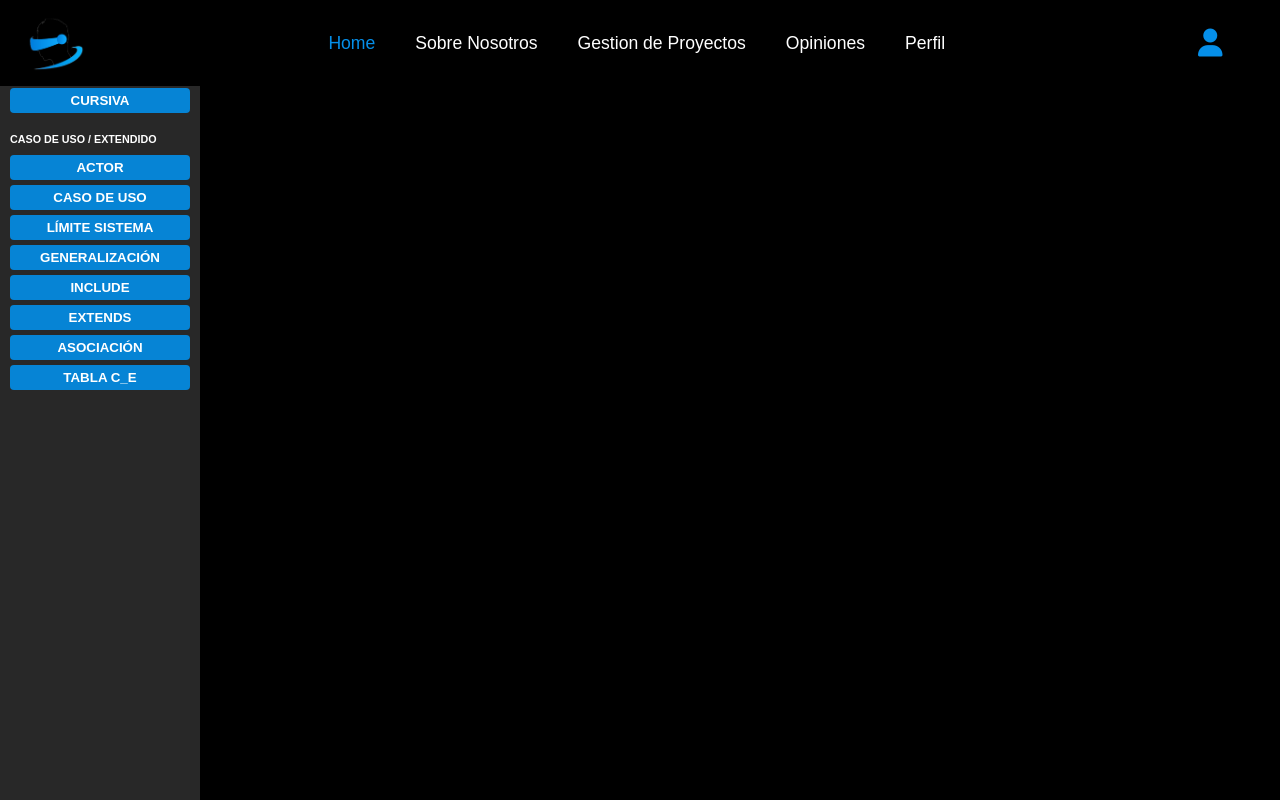
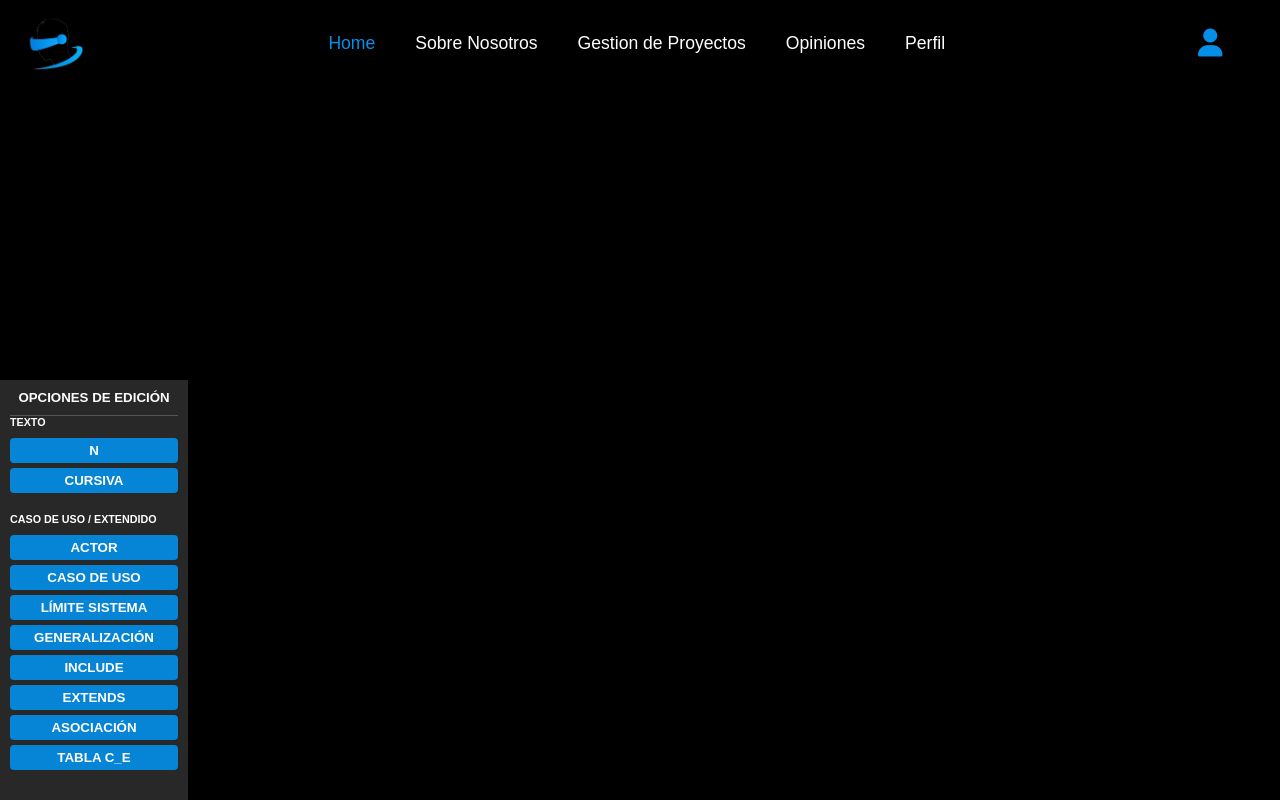
Before and after one commit to SantiagoC18/SAGS, a Flask app: template templates/editor.html in a window 1280 px wide. Run offline with Flask 3, Linux system fonts and the light colour scheme; the template is opened without the code that fills it, so the values that code supplies are empty; parts of the project's set-up code (start-up, migrations or seed data) failed here and were passed over; some libraries are stand-ins or nearby versions; some web fonts are replaced.

Commit message:
Feat: update readme.md

```diff
--- a/static/css/editor.css
+++ b/static/css/editor.css
@@ -25,10 +25,8 @@
     padding: 10px;
     position: fixed;
     left: 0;
-    top: 0;
     bottom: 0;
-    width: 200px;
-    overflow-y: auto;
+    width: 188px;
 }
 
 h5 {
```
